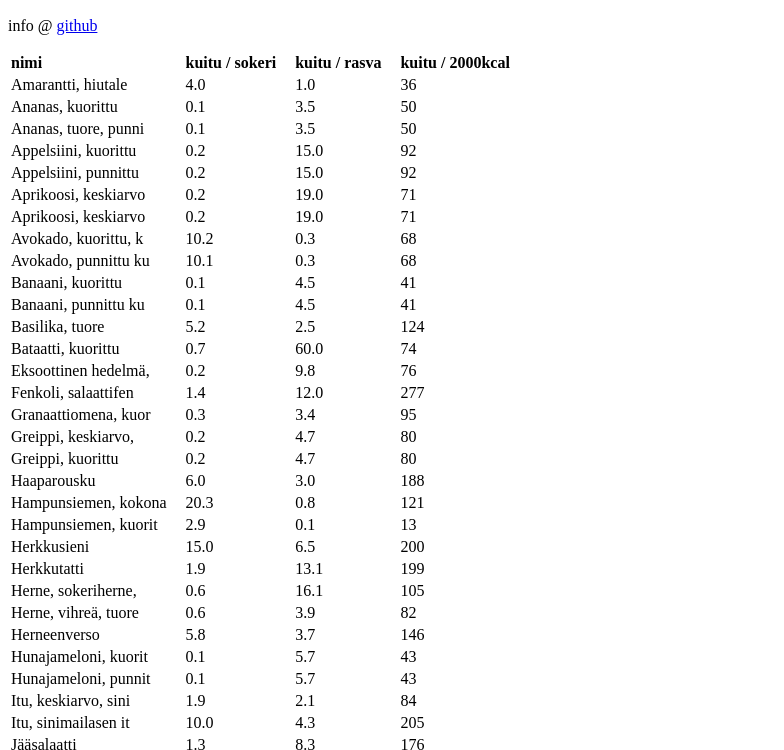
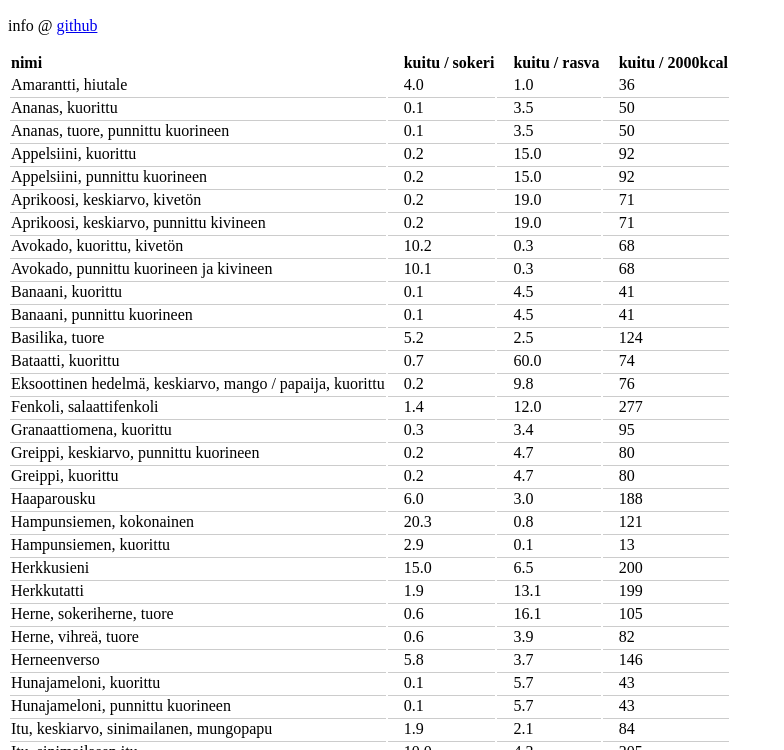
Before and after one commit to visahaarala/starchivore, a plain HTML site: page index.html in a window 1280 px wide. Shown: the part 50-800 px from the top of the page, without its empty margins (0-784 px from the left). Drawn offline with Linux system fonts and the light colour scheme.

Commit message:
work in progress

```diff
--- a/foods.js
+++ b/foods.js
@@ -1,4 +1,5 @@
 const response = await fetch('./foods.tsv');
+import { capitalize } from './util.js';
 
 if (!response.ok) {
   throw new Error('Failed to load foods.tsv');
@@ -18,7 +19,7 @@ const rows = tsv
 const foods = [];
 rows.forEach((row) => {
   foods.push({
-    fi: row[header.indexOf('fi')],
+    fi: capitalize(row[header.indexOf('fi')]),
     energy: row[header.indexOf('energy')],
     fat: row[header.indexOf('fat')],
     sugar: row[header.indexOf('sugar')],
--- a/index.html
+++ b/index.html
@@ -8,14 +8,23 @@
       th,
       td {
         text-align: start;
-        vertical-align: bottom;
       }
       th ~ th,
       td ~ td {
         padding-left: 1rem;
       }
       th {
+        vertical-align: bottom;
         cursor: pointer;
+      }
+      td {
+        vertical-align: top;
+      }
+      tr ~ tr > td {
+        border-top: 1px solid #ccc;
+      }
+      tbody {
+        scroll-behavior: auto;
       }
     </style>
   </head>
@@ -27,10 +36,10 @@
     <table>
       <thead>
         <tr>
-          <th id="nimi">nimi</th>
-          <th id="kuitusokeri">kuitu / sokeri</th>
-          <th id="kuiturasva">kuitu / rasva</th>
-          <th id="kuituenergia">kuitu / 2000kcal</th>
+          <th id="nimi"></th>
+          <th id="kuitusokeri"></th>
+          <th id="kuiturasva"></th>
+          <th id="kuituenergia"></th>
         </tr>
       </thead>
       <tbody id="rows"></tbody>
@@ -40,11 +49,17 @@
     import foods from './foods.js';
     import { capitalize } from './util.js';
 
-    const rows = document.querySelector('#rows');
     const nimi = document.querySelector('#nimi');
     const kuitusokeri = document.querySelector('#kuitusokeri');
     const kuiturasva = document.querySelector('#kuiturasva');
     const kuituenergia = document.querySelector('#kuituenergia');
+
+    nimi.textContent = 'nimi';
+    kuitusokeri.textContent = 'kuitu / sokeri';
+    kuiturasva.textContent = 'kuitu / rasva';
+    kuituenergia.textContent = 'kuitu / 2000kcal';
+
+    const rows = document.querySelector('#rows');
 
     const render = () => {
       console.log('rendering');
@@ -53,11 +68,12 @@
         const row = document.createElement('tr');
 
         const nimi = document.createElement('td');
-        nimi.textContent = capitalize(food.fi.substring(0, 20));
+        nimi.textContent = food.fi.replace('/', ' / ');
         row.appendChild(nimi);
 
         const fs = document.createElement('td');
-        fs.textContent = (food.fiber / food.sugar).toFixed(1);
+        fs.textContent =
+          food.sugar === '0' ? '∞' : (food.fiber / food.sugar).toFixed(1);
         row.appendChild(fs);
 
         const ff = document.createElement('td');
```
